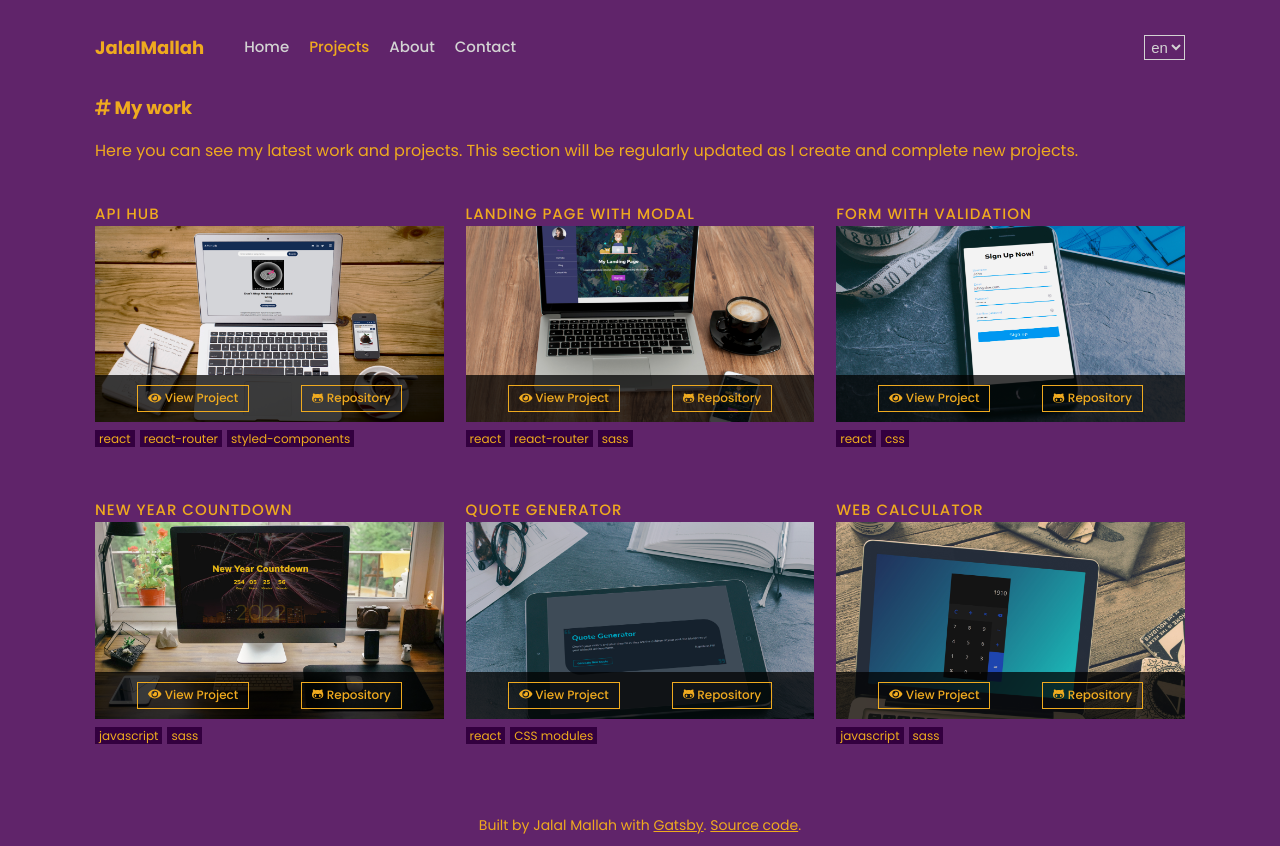
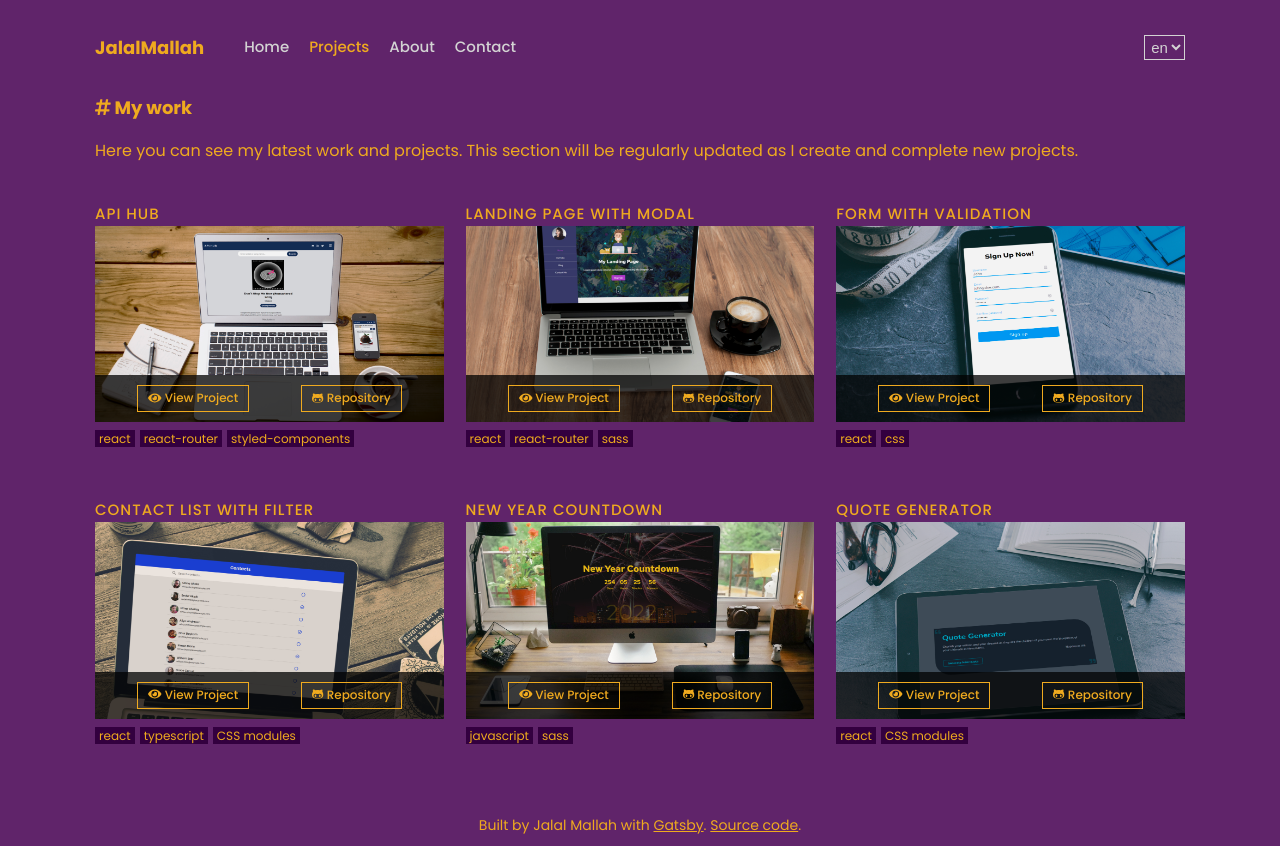
Before and after one commit to JalalMallah/personal-website-gatsby, a Gatsby site: page /projects in a window 1280 px wide. Built offline with nearby package versions, Linux system fonts and the light colour scheme; Gatsby itself is replaced by a stand-in of ours.

Commit message:
feat: replace calculator project in project list with contact list project

```diff
--- a/src/i18n/locales/en/translations.json
+++ b/src/i18n/locales/en/translations.json
@@ -21,7 +21,7 @@
     "form": "Form with Validation",
     "countdown": "New Year Countdown",
     "quotes": "Quote Generator",
-    "calculator": "Web Calculator",
+    "contacts": "Contact List with Filter",
     "view": " View Project",
     "repo": " Repository"
   },
--- a/src/i18n/locales/pl/translations.json
+++ b/src/i18n/locales/pl/translations.json
@@ -21,7 +21,7 @@
     "form": "Formularz z Walidacją",
     "countdown": "Odliczanie do Nowego Roku",
     "quotes": "Generator Cytatów",
-    "calculator": "Kalkulator Webowy",
+    "contacts": "Lista Kontaktów z Filtrem",
     "view": " Podgląd Projektu",
     "repo": " Repozytorium"
   },
--- a/src/pages/projects.js
+++ b/src/pages/projects.js
@@ -51,6 +51,14 @@ export default function Projects({ data }) {
     },
     {
       id: 3,
+      title: t('projects.contacts'),
+      image: extractImage('contacts'),
+      repo: 'https://github.com/JalalMallah/contact-list-with-filter',
+      site: 'https://contact-list-with-filter.netlify.app/',
+      technologies: ['react', 'typescript', 'CSS modules'],
+    },
+    {
+      id: 4,
       title: t('projects.countdown'),
       image: extractImage('countdown'),
       repo: 'https://github.com/JalalMallah/new-year-countdown/tree/master',
@@ -58,20 +66,12 @@ export default function Projects({ data }) {
       technologies: ['javascript', 'sass'],
     },
     {
-      id: 4,
+      id: 5,
       title: t('projects.quotes'),
       image: extractImage('quotes'),
       repo: 'https://github.com/JalalMallah/quote-generator',
       site: 'https://apiquotegenerator.netlify.app/',
       technologies: ['react', 'CSS modules'],
-    },
-    {
-      id: 5,
-      title: t('projects.calculator'),
-      image: extractImage('calculator'),
-      repo: 'https://github.com/JalalMallah/web-calculator',
-      site: 'https://sample-calculator.netlify.app/',
-      technologies: ['javascript', 'sass'],
     },
   ];
   return (
```
Also changed, not shown: src/images/mockups/calculator.jpg (deleted), src/images/mockups/contacts.jpg (added).
